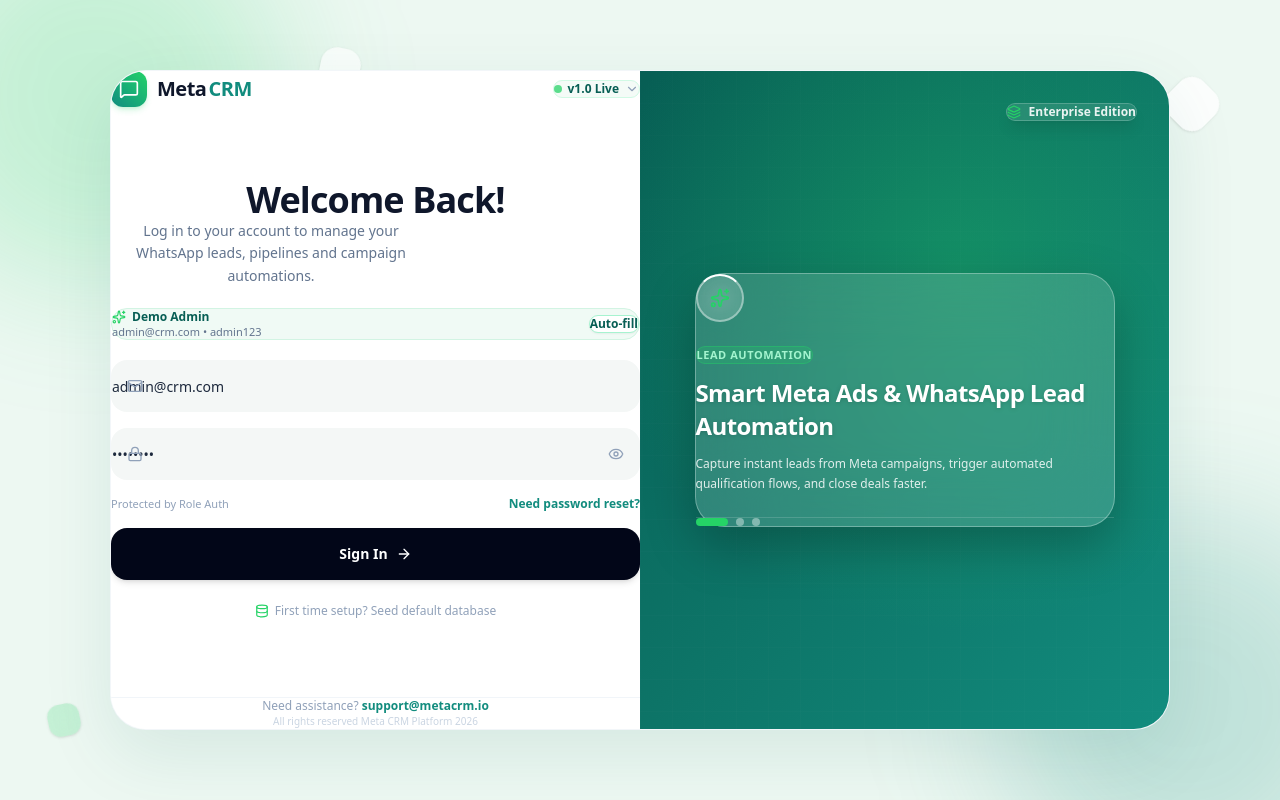
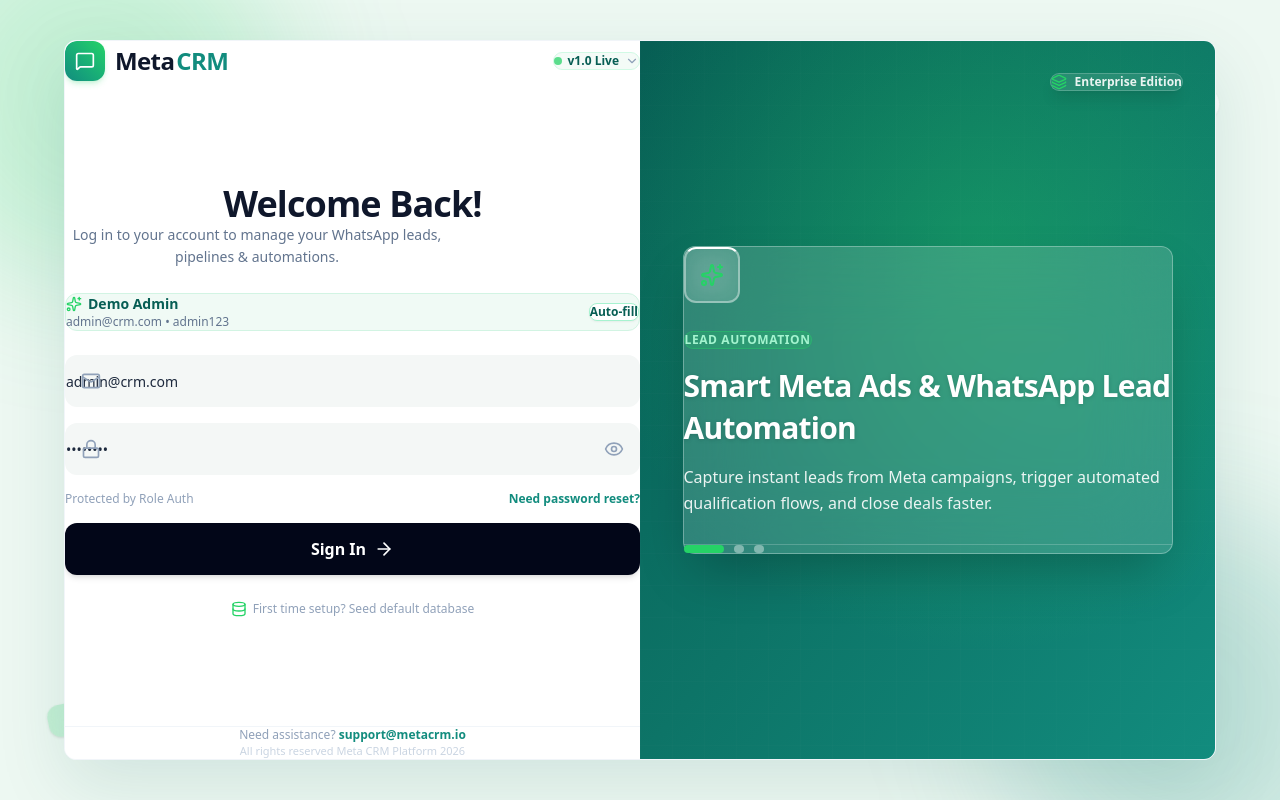
Before and after one commit to imethblueplantsolutions-lab/Customer-Relationship-Management-CRM-System-with-Meta-Campaign-WhatsApp-Lead-Management, a Next.js app in the folder crm_imeth/crm-frontend-next/: page /login in a window 1280 px wide. Built offline with nearby package versions, Linux system fonts and the light colour scheme; no server answers.

Commit message:
frontedn desging

```diff
--- a/crm_imeth/crm-frontend-next/src/app/login/page.tsx
+++ b/crm_imeth/crm-frontend-next/src/app/login/page.tsx
@@ -102,7 +102,7 @@
   };
 
   return (
-    <div className="relative min-h-screen w-full bg-[#edf8f2] flex items-center justify-center p-4 sm:p-6 md:p-10 font-sans overflow-hidden">
+    <div className="relative min-h-screen w-full bg-[#edf8f2] flex items-center justify-center p-4 sm:p-6 lg:p-8 font-sans overflow-x-hidden">
       {/* Decorative Ambient Background Glows */}
       <div className="absolute -top-24 -left-24 w-96 h-96 rounded-full bg-[#25d366]/20 blur-3xl pointer-events-none" />
       <div className="absolute -bottom-24 -right-24 w-96 h-96 rounded-full bg-[#128c7e]/20 blur-3xl pointer-events-none" />
@@ -113,115 +113,115 @@
       <div className="absolute top-20 right-16 w-12 h-12 bg-white/80 backdrop-blur-md rounded-2xl rotate-45 shadow-sm pointer-events-none" />
       <div className="absolute bottom-24 right-1/4 w-9 h-9 bg-[#128c7e]/20 backdrop-blur-md rounded-xl rotate-6 shadow-sm pointer-events-none" />
 
-      {/* Main Split Container */}
-      <div className="relative z-10 w-full max-w-[1060px] min-h-[660px] bg-white rounded-[36px] shadow-[0_25px_70px_rgba(7,94,84,0.1)] border border-slate-100/90 overflow-hidden grid grid-cols-1 lg:grid-cols-12">
+      {/* Main Split Container (50/50 Grid) - Enlarged & Spacious */}
+      <div className="relative z-10 w-full max-w-6xl min-h-[720px] bg-white rounded-xl shadow-[0_25px_70px_rgba(7,94,84,0.12)] border border-slate-100 overflow-hidden grid grid-cols-1 md:grid-cols-2">
 
         {/* ================= LEFT HALF: Form & Clean Inputs ================= */}
-        <div className="lg:col-span-6 p-8 sm:p-12 flex flex-col justify-between bg-white">
+        <div className="min-w-0 p-8 sm:p-12 lg:p-14 flex flex-col justify-between bg-white">
 
-          {/* Top Bar: Brand & Language */}
-          <div className="flex items-center justify-between">
-            <div className="flex items-center gap-2.5">
-              <div className="w-9 h-9 rounded-xl bg-gradient-to-tr from-[#128c7e] to-[#25d366] flex items-center justify-center shadow-md shadow-[#25d366]/20">
+          {/* Top Bar: Brand & Status Pill */}
+          <div className="flex items-center justify-between gap-4 flex-wrap">
+            <div className="flex items-center gap-2.5 min-w-0">
+              <div className="w-10 h-10 rounded-xl bg-gradient-to-tr from-[#128c7e] to-[#25d366] flex items-center justify-center shadow-md shadow-[#25d366]/20 shrink-0">
                 <MessageSquare className="w-5 h-5 text-white" />
               </div>
               <div className="flex items-baseline gap-0.5">
-                <span className="text-xl font-bold text-slate-900 tracking-tight">Meta</span>
-                <span className="text-xl font-bold text-[#128c7e] tracking-tight">CRM</span>
+                <span className="text-2xl font-bold text-slate-900 tracking-tight">Meta</span>
+                <span className="text-2xl font-bold text-[#128c7e] tracking-tight">CRM</span>
               </div>
             </div>
 
-            <div className="inline-flex items-center gap-1.5 px-3 py-1.5 rounded-full bg-[#f4fbf7] border border-[#d1fae5] text-xs font-semibold text-[#075e54]">
+            <div className="inline-flex items-center gap-1.5 px-3.5 py-1.5 rounded-full bg-[#f4fbf7] border border-[#d1fae5] text-xs font-semibold text-[#075e54] shrink-0">
               <span className="w-2 h-2 rounded-full bg-[#25d366] animate-pulse" />
               <span>v1.0 Live</span>
               <ChevronDown className="w-3.5 h-3.5 text-slate-400 ml-0.5" />
             </div>
           </div>
 
-          {/* Form Content Area */}
-          <div className="my-auto py-6 flex flex-col gap-5">
+          {/* Center Form Section */}
+          <div className="py-6 flex flex-col gap-6">
 
-            {/* Greeting */}
+            {/* Greeting Header */}
             <div className="text-center">
               <h1 className="text-3xl sm:text-4xl font-extrabold text-slate-900 tracking-tight">
                 Welcome Back!
               </h1>
-              <p className="mt-2 text-xs sm:text-sm text-slate-500 max-w-xs mx-auto leading-relaxed">
-                Log in to your account to manage your WhatsApp leads, pipelines and campaign automations.
+              <p className="mt-2 text-sm text-slate-500 max-w-sm mx-auto leading-relaxed">
+                Log in to your account to manage your WhatsApp leads, pipelines & automations.
               </p>
             </div>
 
             {/* Quick Demo Credentials Autofill Pill */}
-            <div className="p-3 rounded-2xl bg-[#f0faf5] border border-[#d2f4e3] flex items-center justify-between">
-              <div className="text-xs">
-                <p className="text-[#075e54] font-semibold flex items-center gap-1.5">
-                  <Sparkles className="w-3.5 h-3.5 text-[#25d366]" /> Demo Admin
+            <div className="p-3.5 rounded-xl bg-[#f0faf5] border border-[#d2f4e3] flex items-center justify-between gap-3">
+              <div className="text-xs min-w-0">
+                <p className="text-[#075e54] font-semibold flex items-center gap-1.5 text-sm">
+                  <Sparkles className="w-4 h-4 text-[#25d366] shrink-0" /> Demo Admin
                 </p>
-                <p className="text-slate-500 text-[11px] mt-0.5">admin@crm.com • admin123</p>
+                <p className="text-slate-500 text-xs mt-0.5 truncate">admin@crm.com • admin123</p>
               </div>
               <button
                 type="button"
                 onClick={handleQuickFill}
-                className="px-3.5 py-1.5 rounded-xl bg-white hover:bg-emerald-50 text-[#075e54] text-xs font-bold border border-[#a7f3d0] shadow-xs transition-all cursor-pointer hover:scale-105 active:scale-95"
+                className="px-4 py-2 rounded-lg bg-white hover:bg-emerald-50 text-[#075e54] text-xs font-bold border border-[#a7f3d0] shadow-xs transition-all cursor-pointer hover:scale-105 active:scale-95 shrink-0"
               >
                 Auto-fill
               </button>
             </div>
 
-            {/* Error & Success Messages */}
+            {/* Error & Success Alerts */}
             {error && (
-              <div className="rounded-2xl bg-red-50 border border-red-200 p-3.5 text-xs text-red-700 font-medium flex items-start gap-2">
+              <div className="rounded-xl bg-red-50 border border-red-200 p-4 text-xs sm:text-sm text-red-700 font-medium flex items-start gap-2.5">
                 <span className="shrink-0 text-red-500 font-bold">⚠️</span>
                 <span>{error}</span>
               </div>
             )}
 
             {successMsg && (
-              <div className="rounded-2xl bg-emerald-50 border border-emerald-200 p-3.5 text-xs text-emerald-800 font-medium flex items-start gap-2">
+              <div className="rounded-xl bg-emerald-50 border border-emerald-200 p-4 text-xs sm:text-sm text-emerald-800 font-medium flex items-start gap-2.5">
                 <CheckCircle2 className="w-4 h-4 text-[#25d366] shrink-0 mt-0.5" />
                 <span>{successMsg}</span>
               </div>
             )}
 
-            {/* Form Fields */}
+            {/* Login Form */}
             <form onSubmit={handleSubmit} className="flex flex-col gap-4">
 
               {/* Email Input */}
               <div className="relative flex items-center">
-                <Mail className="absolute left-4 w-4 h-4 text-slate-400 z-10 pointer-events-none" />
+                <Mail className="absolute left-4 top-1/2 -translate-y-1/2 w-5 h-5 text-slate-400 pointer-events-none z-10" />
                 <input
                   type="email"
                   value={email}
                   onChange={(e) => setEmail(e.target.value)}
                   required
                   placeholder="Your email address"
-                  className="w-full h-13 rounded-2xl bg-[#f4f7f6] border border-transparent pl-11 pr-4 text-sm text-slate-800 placeholder-slate-400 transition-all focus:bg-white focus:border-[#128c7e] focus:ring-4 focus:ring-[#128c7e]/10 focus:outline-none"
+                  className="w-full h-13 rounded-xl bg-[#f4f7f6] border border-transparent pl-12 pr-4 text-sm text-slate-800 placeholder-slate-400 transition-all focus:bg-white focus:border-[#128c7e] focus:ring-4 focus:ring-[#128c7e]/10 focus:outline-none"
                 />
               </div>
 
               {/* Password Input */}
               <div className="relative flex items-center">
-                <Lock className="absolute left-4 w-4 h-4 text-slate-400 z-10 pointer-events-none" />
+                <Lock className="absolute left-4 top-1/2 -translate-y-1/2 w-5 h-5 text-slate-400 pointer-events-none z-10" />
                 <input
                   type={showPassword ? "text" : "password"}
                   value={password}
                   onChange={(e) => setPassword(e.target.value)}
                   required
                   placeholder="Your password"
-                  className="w-full h-13 rounded-2xl bg-[#f4f7f6] border border-transparent pl-11 pr-11 text-sm text-slate-800 placeholder-slate-400 transition-all focus:bg-white focus:border-[#128c7e] focus:ring-4 focus:ring-[#128c7e]/10 focus:outline-none"
+                  className="w-full h-13 rounded-xl bg-[#f4f7f6] border border-transparent pl-12 pr-12 text-sm text-slate-800 placeholder-slate-400 transition-all focus:bg-white focus:border-[#128c7e] focus:ring-4 focus:ring-[#128c7e]/10 focus:outline-none"
                 />
                 <button
                   type="button"
                   onClick={() => setShowPassword(!showPassword)}
-                  className="absolute right-4 text-slate-400 hover:text-slate-600 transition-colors cursor-pointer z-10"
+                  className="absolute right-4 top-1/2 -translate-y-1/2 p-1 text-slate-400 hover:text-slate-600 transition-colors cursor-pointer z-10"
                 >
-                  {showPassword ? <EyeOff className="w-4 h-4" /> : <Eye className="w-4 h-4" />}
+                  {showPassword ? <EyeOff className="w-5 h-5" /> : <Eye className="w-5 h-5" />}
                 </button>
               </div>
 
-              {/* Link */}
+              {/* Role Auth / Reset Link */}
               <div className="flex items-center justify-between text-xs px-1">
-                <span className="text-slate-400 text-[11px]">Protected by Role Auth</span>
+                <span className="text-slate-400">Protected by Role Auth</span>
                 <button
                   type="button"
                   onClick={handleQuickFill}
@@ -235,11 +235,11 @@
               <button
                 type="submit"
                 disabled={loading}
-                className="w-full h-13 rounded-2xl bg-slate-950 hover:bg-[#075e54] text-white font-semibold text-sm transition-all duration-200 shadow-md hover:shadow-xl disabled:opacity-60 disabled:cursor-not-allowed cursor-pointer flex items-center justify-center gap-2 mt-1 group"
+                className="w-full h-13 rounded-xl bg-slate-950 hover:bg-[#075e54] text-white font-semibold text-sm sm:text-base transition-all duration-200 shadow-md hover:shadow-xl disabled:opacity-60 disabled:cursor-not-allowed cursor-pointer flex items-center justify-center gap-2 mt-1 group"
               >
                 {loading ? (
                   <span className="flex items-center gap-2">
-                    <svg className="h-4 w-4 animate-spin" viewBox="0 0 24 24" fill="none">
+                    <svg className="h-5 w-5 animate-spin" viewBox="0 0 24 24" fill="none">
                       <circle className="opacity-25" cx="12" cy="12" r="10" stroke="currentColor" strokeWidth="4" />
                       <path className="opacity-75" fill="currentColor" d="M4 12a8 8 0 018-8v8H4z" />
                     </svg>
@@ -248,7 +248,7 @@
                 ) : (
                   <>
                     Sign In
-                    <ArrowRight className="w-4 h-4 transition-transform group-hover:translate-x-1" />
+                    <ArrowRight className="w-5 h-5 transition-transform group-hover:translate-x-1" />
                   </>
                 )}
               </button>
@@ -262,72 +262,71 @@
                 disabled={seeding}
                 className="inline-flex items-center gap-1.5 text-xs font-medium text-slate-400 hover:text-[#128c7e] transition-colors cursor-pointer disabled:opacity-50"
               >
-                <Database className="w-3.5 h-3.5 text-[#25d366]" />
+                <Database className="w-4 h-4 text-[#25d366]" />
                 {seeding ? "Initializing database..." : "First time setup? Seed default database"}
               </button>
             </div>
           </div>
 
-          {/* Bottom Footer Note */}
-          <div className="pt-4 text-center border-t border-slate-100">
+          {/* Bottom Footer Section */}
+          <div className="mt-6 pt-4 text-center border-t border-slate-100">
             <p className="text-xs text-slate-400">
               Need assistance?{" "}
               <a href="mailto:support@metacrm.io" className="text-[#128c7e] font-semibold hover:underline">
                 support@metacrm.io
               </a>
             </p>
-            <p className="text-[10px] text-slate-300 mt-1">
+            <p className="text-[11px] text-slate-300 mt-1">
               All rights reserved Meta CRM Platform 2026
             </p>
           </div>
         </div>
 
         {/* ================= RIGHT HALF: Immersive Visual with Centered Frosted Glass Card ================= */}
-        <div className="hidden lg:flex lg:col-span-6 relative p-10 flex-col items-center justify-center overflow-hidden bg-gradient-to-br from-[#075e54] via-[#0d7467] to-[#128c7e]">
+        <div className="hidden md:flex relative min-w-0 p-10 lg:p-14 flex-col items-center justify-center overflow-hidden bg-gradient-to-br from-[#075e54] via-[#0d7467] to-[#128c7e]">
 
           {/* Background Lighting & Grid Effects */}
-          <div className="absolute inset-0 bg-[radial-gradient(circle_at_60%_30%,rgba(37,211,102,0.3),transparent_65%)] pointer-events-none" />
+          <div className="absolute inset-0 bg-[radial-gradient(circle_at_60%_30%,rgba(37,211,102,0.35),transparent_65%)] pointer-events-none" />
           <div className="absolute inset-0 opacity-15 bg-[linear-gradient(to_right,#ffffff15_1px,transparent_1px),linear-gradient(to_bottom,#ffffff15_1px,transparent_1px)] bg-[size:32px_32px] pointer-events-none" />
 
           {/* Top Right Floating Badge */}
           <div className="absolute top-8 right-8 z-10">
-            <div className="px-3.5 py-1.5 rounded-full bg-white/10 backdrop-blur-md border border-white/20 text-xs font-semibold text-white/90 flex items-center gap-2 shadow-lg">
-              <Layers className="w-3.5 h-3.5 text-[#25d366]" />
+            <div className="px-4 py-2 rounded-full bg-white/10 backdrop-blur-md border border-white/20 text-xs font-semibold text-white/90 flex items-center gap-2 shadow-lg">
+              <Layers className="w-4 h-4 text-[#25d366]" />
               Enterprise Edition
             </div>
           </div>
 
-          {/* Central Frosted Glass Showcase Card */}
-          <div className="relative z-10 w-full max-w-[420px] rounded-[30px] bg-white/15 backdrop-blur-2xl border border-white/30 p-8 text-white shadow-[0_20px_50px_rgba(0,0,0,0.25)] flex flex-col gap-6">
+          {/* Central Frosted Glass Showcase Card (Enlarged) */}
+          <div className="relative z-10 w-full max-w-[490px] rounded-xl bg-white/15 backdrop-blur-2xl border border-white/30 p-10 lg:p-11 text-white shadow-2xl flex flex-col gap-7">
 
-            {/* Header Icon / Arc Ring */}
-            <div className="w-12 h-12 rounded-full border-2 border-white/40 border-t-white flex items-center justify-center bg-white/10 backdrop-blur-md">
-              <Sparkles className="w-5 h-5 text-[#25d366]" />
+            {/* Header Icon Ring */}
+            <div className="w-14 h-14 rounded-xl border-2 border-white/40 border-t-white flex items-center justify-center bg-white/10 backdrop-blur-md">
+              <Sparkles className="w-6 h-6 text-[#25d366]" />
             </div>
 
-            {/* Content Text (well-spaced and fully visible) */}
-            <div className="flex flex-col gap-3">
-              <span className="self-start px-3 py-1 rounded-full bg-[#25d366]/20 border border-[#25d366]/40 text-[11px] font-bold tracking-wider text-emerald-200 uppercase">
+            {/* Content Text (spacious & bold) */}
+            <div className="flex flex-col gap-4">
+              <span className="self-start px-3.5 py-1 rounded-full bg-[#25d366]/20 border border-[#25d366]/40 text-xs font-bold tracking-wider text-emerald-200 uppercase">
                 {slides[activeSlide].tag}
               </span>
-              <h2 className="text-2xl font-bold leading-snug tracking-tight text-white drop-shadow-sm">
+              <h2 className="text-2xl sm:text-3xl font-bold leading-snug tracking-tight text-white drop-shadow-sm">
                 {slides[activeSlide].title}
               </h2>
-              <p className="text-xs text-white/85 leading-relaxed font-normal">
+              <p className="text-sm sm:text-base text-white/90 leading-relaxed font-normal">
                 {slides[activeSlide].description}
               </p>
             </div>
 
             {/* Slider Dots */}
-            <div className="flex items-center gap-2 pt-2 border-t border-white/15">
+            <div className="flex items-center gap-2.5 pt-5 border-t border-white/20">
               {slides.map((_, idx) => (
                 <button
                   key={idx}
                   type="button"
                   onClick={() => setActiveSlide(idx)}
-                  className={`h-2 rounded-full transition-all duration-300 cursor-pointer ${
-                    activeSlide === idx ? "w-8 bg-[#25d366]" : "w-2 bg-white/40 hover:bg-white/70"
-                  }`}
+                  className={`h-2 rounded-full transition-all duration-300 cursor-pointer ${activeSlide === idx ? "w-10 bg-[#25d366]" : "w-2.5 bg-white/40 hover:bg-white/70"
+                    }`}
                   aria-label={`Go to slide ${idx + 1}`}
                 />
               ))}
```
